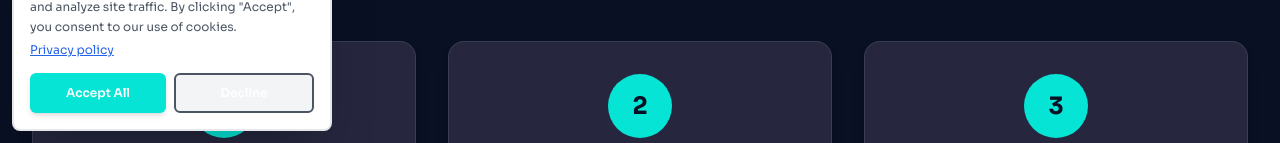
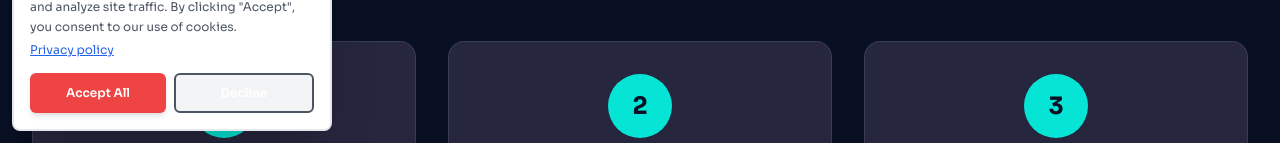
Before and after one commit to scianid/campaign-maker-newslatch, a React (Vite) app: page / in a window 1280 px wide. Shown: the part 657-800 px from the top of the page. Built offline with nearby package versions, Linux system fonts and the light colour scheme; no server answers.

Commit message:
feat: Update button colors in CookieConsent and PublicLandingPageViewer for improved visibility

```diff
--- a/src/components/CookieConsent.jsx
+++ b/src/components/CookieConsent.jsx
@@ -88,7 +88,7 @@ export function CookieConsent() {
           <div className="flex flex-col sm:flex-row gap-1.5 sm:gap-2">
             <Button
               onClick={handleAccept}
-              className="flex-1 bg-blue-600 hover:bg-blue-700 text-white font-semibold py-1.5 px-3 text-xs rounded-md transition-colors shadow-md hover:shadow-lg"
+              className="flex-1 bg-red-500 hover:bg-red-600 text-white font-semibold py-1.5 px-3 text-xs rounded-md transition-colors shadow-md hover:shadow-lg"
             >
               Accept All
             </Button>
--- a/src/components/PublicLandingPageViewer.jsx
+++ b/src/components/PublicLandingPageViewer.jsx
@@ -293,7 +293,7 @@ export function PublicLandingPageViewer() {
                       window.open(landingPage.ai_generated_items.campaigns.url, '_blank');
                     }
                   }}
-                  className="w-full bg-blue-600 hover:bg-blue-700 text-white font-bold py-4 px-6 text-lg rounded-lg transition-colors duration-200 shadow-lg hover:shadow-xl"
+                  className="w-full bg-red-500 hover:bg-red-600 text-white font-bold py-4 px-6 text-lg rounded-lg transition-colors duration-200 shadow-lg hover:shadow-xl"
                 >
                   {section.cta_config.buttonText || 'Get Started'}
                 </Button>
```
